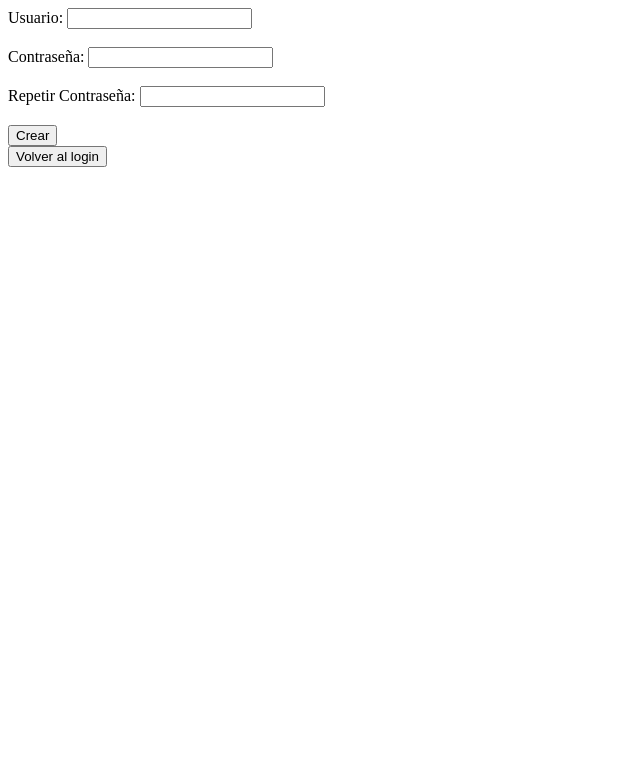
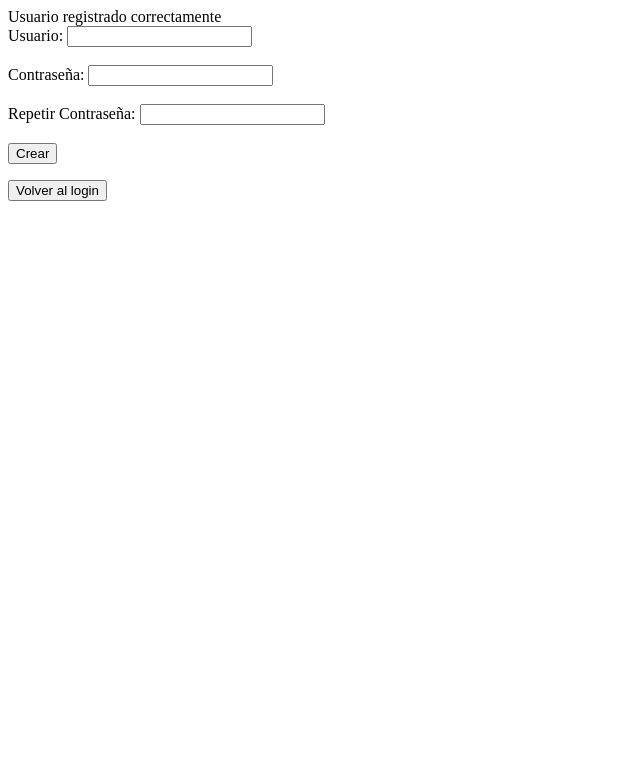
Before and after one commit to enol-mf/DWES, a PHP site: page /registro2.php in a window 1280 px wide. Shown: the top 783 px of the page, without its empty margins (0-640 px from the left). Run offline with PHP 8.4, Linux system fonts and the light colour scheme; data that the repository does not hold is empty.

Commit message:
ej registro

```diff
--- a/UT4/JuegoSimón/registro2.php
+++ b/UT4/JuegoSimón/registro2.php
@@ -6,7 +6,7 @@ if ($conexion->connect_error) {
     die("Error de conexión a la base de datos");
 }
 
-if (!empty($_POST['usuario']) && !empty($_POST['clave']) && !empty($_POST['clave2'])) {
+if (!isset($_POST['usuario']) && !isset($_POST['clave']) && !isset($_POST['clave2'])) {
     $usuario = ($_POST['usuario']);
     $clave = ($_POST['clave']);
     $clave2 = ($_POST['clave2']);
```
